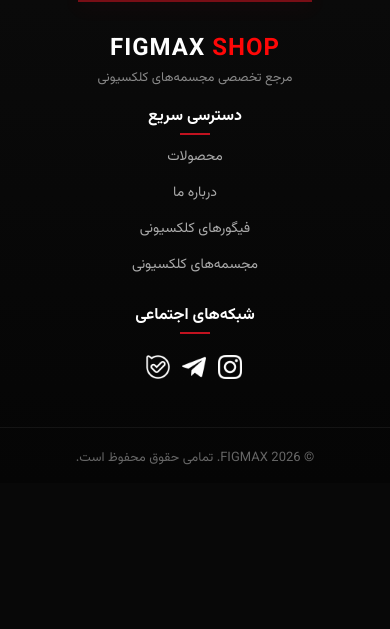
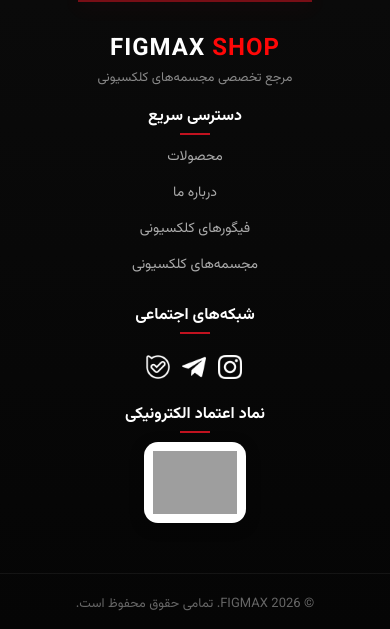
Before and after one commit to HosseiniAmirMohammad/figmax_shop, a Django app: page / in a window 390 px wide. Shown: the part 1563-2192 px from the top of the page. Before the commit the page ends 2028 px from the top, so only its background shows below. Run offline with Django 5.2, Linux system fonts and the light colour scheme; data comes from the database, SQL or seed files in the repository; data that the repository does not hold is empty; grey boxes are pictures that could not be loaded.

Commit message:
Add e-namad trust seal to footer (all pages) + responsive styles

```diff
--- a/static/css/main.css
+++ b/static/css/main.css
@@ -801,6 +801,33 @@ footer::before {
 }
 
 /*-------------------------------------------
+ ENAMAD - نماد اعتماد الکترونیکی
+-------------------------------------------*/
+.footer-links .enamad-link {
+  display: inline-block;
+  background: #ffffff;
+  padding: 9px;
+  border-radius: 14px;
+  line-height: 0;
+  margin-bottom: 10px;
+  box-shadow: 0 4px 14px rgba(0, 0, 0, 0.35);
+  transition: transform 0.3s ease, box-shadow 0.3s ease;
+}
+
+.footer-links .enamad-link:hover {
+  transform: translateY(-5px);
+  box-shadow: 0 10px 24px rgba(193, 18, 31, 0.45);
+}
+
+.footer-links .enamad-img {
+  display: block;
+  width: 100px;
+  width: clamp(84px, 20vw, 108px);
+  height: auto;
+  max-width: 100%;
+}
+
+/*-------------------------------------------
 SOCIAL ICONS
 -------------------------------------------*/
 .social-icons {
--- a/templates/base.html
+++ b/templates/base.html
@@ -44,7 +44,7 @@
     <link href="https://fonts.googleapis.com/css2?family=Vazirmatn:wght@300;400;500;700;900&display=swap" rel="stylesheet">
 
     <!--Main CSS-->
-    <link rel="stylesheet" href="{% static 'css/main.css' %}?v=1.1">
+    <link rel="stylesheet" href="{% static 'css/main.css' %}?v=1.2">
 
     <!--Additional CSS-->
     {% block extra_css %}{% endblock %}
@@ -170,6 +170,26 @@
                     </a>
                 </div>
             </div>
+
+            <!--ENAMAD - نماد اعتماد الکترونیکی-->
+            <div class="footer-links footer-enamad">
+                <h4>نماد اعتماد الکترونیکی</h4>
+                <a class="enamad-link"
+                   referrerpolicy="origin"
+                   href="https://trustseal.enamad.ir/?id=7799394&Code=xJneWaUQQRwUZneANj3s2s3ubhHH7sAv"
+                   target="_blank"
+                   rel="noopener"
+                   aria-label="مشاهده نماد اعتماد الکترونیکی فروشگاه FIGMAX">
+                    <img class="enamad-img"
+                         referrerpolicy="origin"
+                         src="https://trustseal.enamad.ir/logo.aspx?id=7799394&Code=xJneWaUQQRwUZneANj3s2s3ubhHH7sAv"
+                         alt="نماد اعتماد الکترونیکی FIGMAX"
+                         code="xJneWaUQQRwUZneANj3s2s3ubhHH7sAv"
+                         width="108"
+                         height="108"
+                         loading="lazy">
+                </a>
+            </div>
         </div>
         <div class="copyright">&copy; 2026 FIGMAX. تمامی حقوق محفوظ است.</div>
     </footer>
```
Also changed, not shown: static/css/order.css (+27 -0 lines), static/css/profile.css (+27 -0 lines), templates/accounts/my_order.html (+21 -1 lines), templates/accounts/profile.html (+21 -1 lines).
